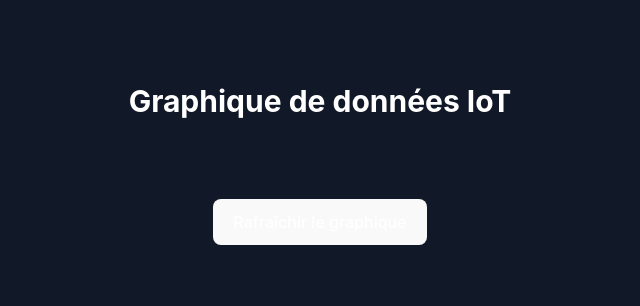
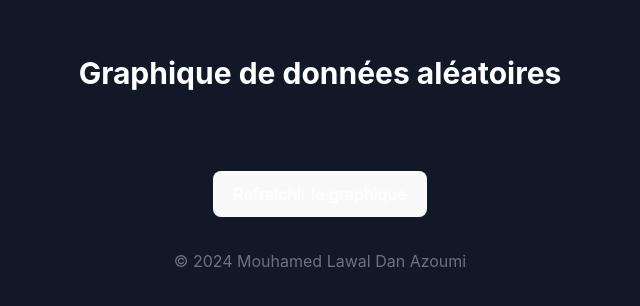
Before and after one commit to law-san-667/tp-iot, a Vue app: page / in a window 1280 px wide. Shown: the part 236-542 px from the top of the page, without its empty margins (320-960 px from the left). Built offline with nearby package versions, Linux system fonts and the light colour scheme; no server answers.

Commit message:
added copyright

```diff
--- a/src/App.vue
+++ b/src/App.vue
@@ -1,11 +1,15 @@
 <template>
   <div class="container mx-auto py-8">
-    <h1 class="text-3xl font-bold mb-4">Graphique de données IoT</h1>
+    <h1 class="text-3xl font-bold mb-4">Graphique de données aléatoires</h1>
     <div v-if="loading">Chargement en cours...</div>
     <div v-else>
       <Chart :chartData="chartData" v-if="chartData" />
       <button @click="refreshChart" class="mt-16">Rafraîchir le graphique</button>
     </div>
+    <!-- Footer with Copyright-->
+    <footer class="text-center mt-8">
+      <p class="text-gray-500">© 2024 Mouhamed Lawal Dan Azoumi</p>
+    </footer>
   </div>
 </template>
 
```
